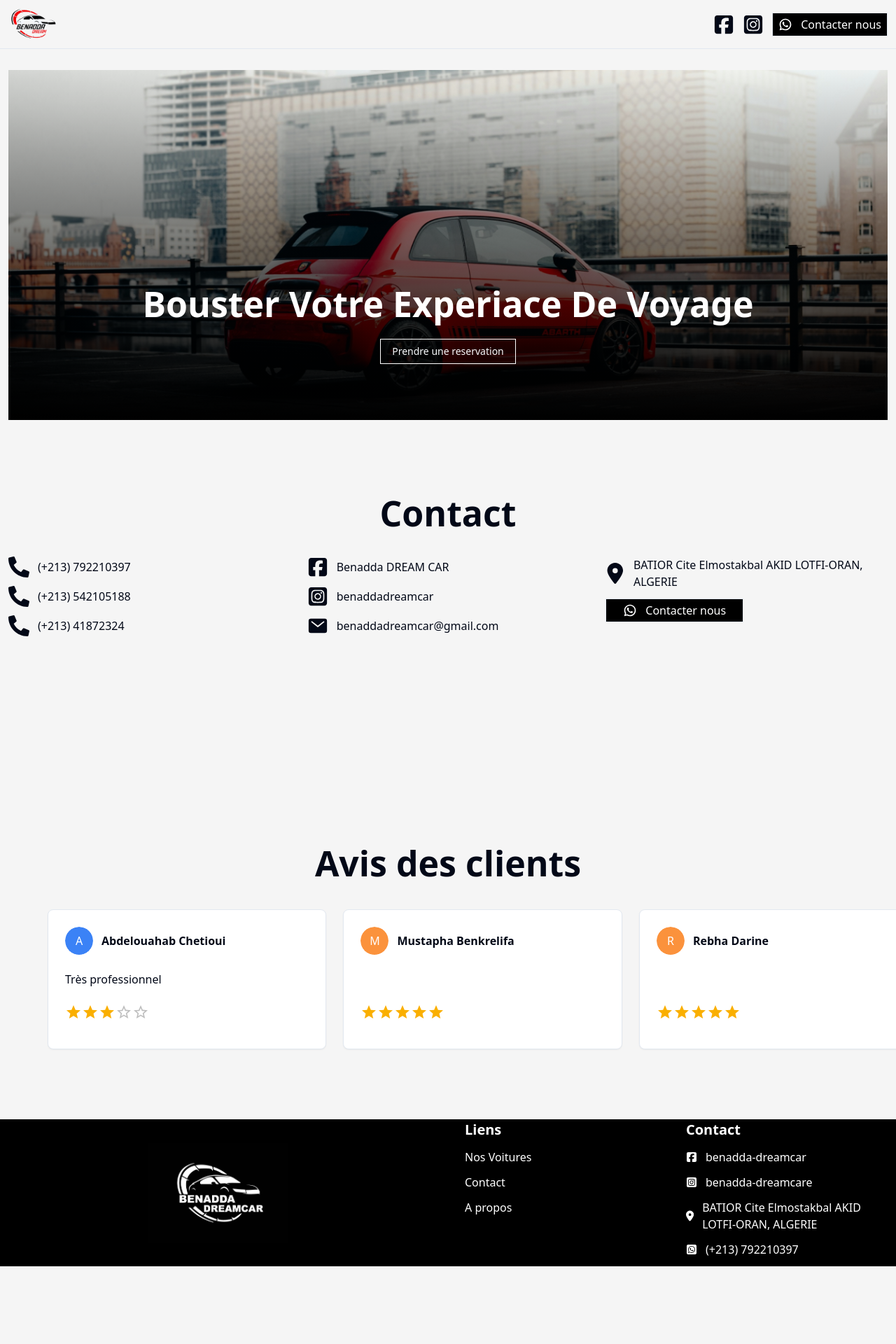
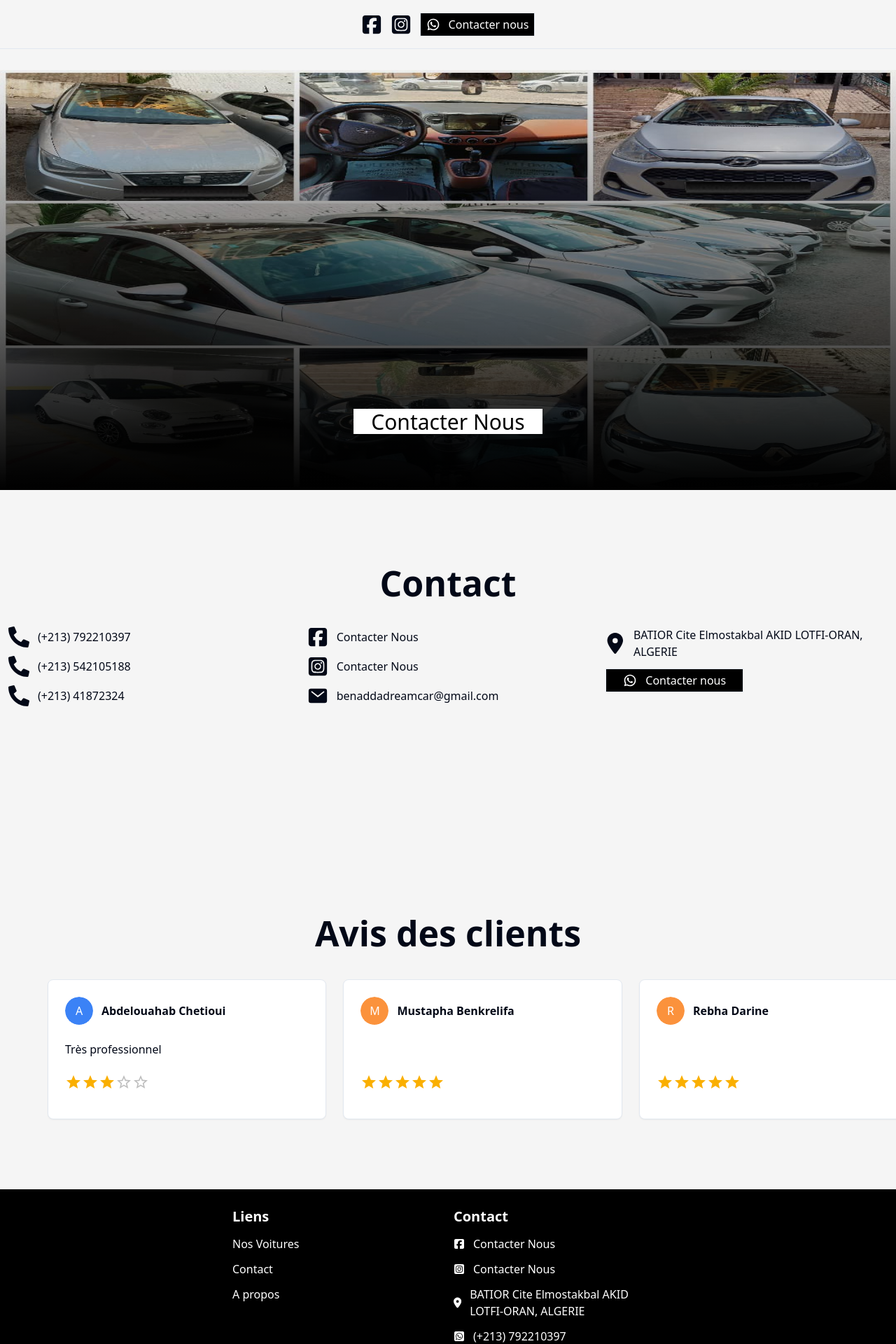
Before and after one commit to CodingLab-dz/benadda-dream-car, a Next.js app: page / in a window 1280 px wide. Shown: the top 1920 px of the page at 70% size. Before the commit the page ends 1809 px from the top, so only its background shows below. Built offline with nearby package versions, Linux system fonts and the light colour scheme.

Commit message:
change banner image

```diff
--- a/components/banner.jsx
+++ b/components/banner.jsx
@@ -3,6 +3,7 @@
 import React, {useEffect}from 'react'
 import Image from 'next/image'
 import banner from "@/images/banner.webp"
+import banner2 from "@/images/banner2.jpg"
 import { Button } from './ui/button'
 import Aos from 'aos'
 import "aos/dist/aos.css"
@@ -13,12 +14,11 @@
         Aos.init()
     }, [])
     return (
-        <div className='w-full h-fit mt-[100px] px-3 lg:px-0' data-aos="fade-up" data-aos-duration="1200">
-            <div className='w-full max-w-7xl h-[300px] mintablet:h-[400px] tablet:h-[500px] mx-auto bg-center bg-cover relative'>
-                <Image src={banner} alt='banner' style={{ width: '100%', height: '100%' }} />
+        <div className='w-full h-fit mt-[100px] lg:px-0' data-aos="fade-up" data-aos-duration="1200">
+            <div className='w-full max-w-7xl h-[300px] mintablet:h-[400px] tablet:h-[600px] mx-auto bg-center bg-cover relative'>
+                <Image src={banner2} alt='banner' style={{ width: '100%', height: '100%' }} />
                 <div className='w-full h-full absolute bottom-0 left-0 flex flex-col justify-end items-center bg-gradient-to-t from-[#000000] to-[#0505050d] z-10 pb-10 tablet:pb-20 text-white'>
-                    <h1 className='font-bold text-[20px] tablet:text-[50px] my-3'>Bouster Votre Experiace De Voyage</h1>
-                    <Link href="https://wa.me/message/M35EHZUWKRZKG1"><Button className='bg-transparent border border-white'>Prendre une reservation</Button></Link>
+                    <Link href="https://wa.me/message/M35EHZUWKRZKG1"><Button className='bg-transparent border border-white text-[30px] bg-white text-black'>Contacter Nous</Button></Link>
                 </div>
             </div>
         </div>
--- a/components/contact.jsx
+++ b/components/contact.jsx
@@ -58,12 +58,12 @@
                         <ul className=''>
                             <li className='mb-3 flex items-center'>
                                 <Link href='https://www.facebook.com/profile.php?id=61560495572393&mibextid=ZbWKwL' className='flex items-center'>
-                                    <FaSquareFacebook className='mr-3 text-[30px] ' /><p>Benadda DREAM CAR </p>
+                                    <FaSquareFacebook className='mr-3 text-[30px] ' /><p>Contacter Nous </p>
                                 </Link>
                             </li>
                             <li className='mb-3 flex items-center'>
                                 <Link href='https://www.facebook.com/profile.php?id=61560495572393&mibextid=ZbWKwL' className='flex items-center'>
-                                    <FaSquareInstagram className='mr-3 text-[20px] mintablet:text-[30px] ' /><p>benaddadreamcar </p>
+                                    <FaSquareInstagram className='mr-3 text-[20px] mintablet:text-[30px] ' /><p>Contacter Nous </p>
                                 </Link>
                             </li>
                             <li className='mb-3 flex items-center'>
--- a/components/footer.jsx
+++ b/components/footer.jsx
@@ -7,15 +7,15 @@
 export const Footer = () => {
     const phoneNumber = '+213696647876';
     return (
-        <div className='w-full h-fit min-h-[200px] bg-black mt-24'>
+        <div className='w-full h-fit min-h-[200px] bg-black mt-24 pt-6'>
             <div className='w-full max-w-7xl mx-auto h-fit text-white px-3 laptop:px-0 pb-3 laptop:pb-0'>
-                <div className='w-full h-fit m-auto flex flex-col tablet:flex-row tablet:justify-between gap-10'>
+                <div className='w-full h-fit m-auto flex flex-col tablet:flex-row tablet:justify-center gap-5'>
                     {/* logo */}
-                    <div className='w-[300px] mx-auto h-full my-auto'>
+                    {/* <div className='w-[300px] mx-auto h-full my-auto'>
                         <div className='w-fit h-fit m-auto'>
                             <Image src={logo} alt='logo' width={200} height={200} />
                         </div>
-                    </div>
+                    </div> */}
                     <div className='flex gap-4'>
 
                         {/* links */}
@@ -39,12 +39,12 @@
                             <ul>
                                 <li className='mb-3'>
                                     <Link href="https://www.facebook.com/profile.php?id=61560495572393&mibextid=ZbWKwL" className='flex items-center align-middle'>
-                                        <FaSquareFacebook className='mr-3' /> benadda-dreamcar
+                                        <FaSquareFacebook className='mr-3' /> Contacter Nous
                                     </Link>
                                 </li>
                                 <li className='mb-3'>
                                     <Link href="https://www.instagram.com/benaddadreamcar?igsh=eW1qNmtsOXpreTVp" className='flex items-center align-middle'>
-                                        <FaSquareInstagram className='mr-3' /> benadda-dreamcare
+                                        <FaSquareInstagram className='mr-3' /> Contacter Nous
                                     </Link>
                                 </li>
                                 <li className='mb-3'>
--- a/components/header.jsx
+++ b/components/header.jsx
@@ -25,11 +25,11 @@
         <div>
             <div className='w-full h-[70px] fixed z-50 top-0 border-b bg-[#F5F5F5]' data-aos="fade-down" data-aos-duration="1000">
                 {/* nav */}
-                <div className='mx-0 z-30 w-[390px] ipadmini:w-[750px] ipadmini:mx-0 mintablet:w-[800px] tablet:w-full tablet:mx-auto h-full max-w-7xl flex flex-row mintablet:justify-between items-center px-3 xl:px-0'>
+                <div className='mx-0 z-30 w-[390px] justify-center ipadmini:w-[750px] ipadmini:mx-0 mintablet:w-[800px] tablet:w-full tablet:mx-auto h-full max-w-7xl flex flex-row mintablet:justify-center items-center px-3 xl:px-0'>
                     {/* logo */}
-                    <div className='h-full flex items-center mr-6'>
+                    {/* <div className='h-full flex items-center mr-6'>
                         <Image src={logo} alt='benadda dream car' width={70} height={50} />
-                    </div>
+                    </div> */}
                     {/* links */}
                     {/* <div className='hidden tablet:flex'>
                     {links.map((link, k) => (
--- a/components/ui/button.jsx
+++ b/components/ui/button.jsx
@@ -10,7 +10,7 @@
     variants: {
       variant: {
         default:
-          "bg-primary text-primary-foreground shadow hover:bg-primary/90",
+          "bg-primary text-primary-foreground shadow",
         destructive:
           "bg-destructive text-destructive-foreground shadow-sm hover:bg-destructive/90",
         outline:
@@ -21,7 +21,7 @@
         link: "text-primary underline-offset-4 hover:underline",
       },
       size: {
-        default: "h-9 px-4 py-2",
+        default: "h-9 px-6 py-2",
         sm: "h-8  px-3 text-xs",
         lg: "h-10  px-8",
         icon: "h-9 w-9",
```
Also changed, not shown: images/banner2.jpg (added).
